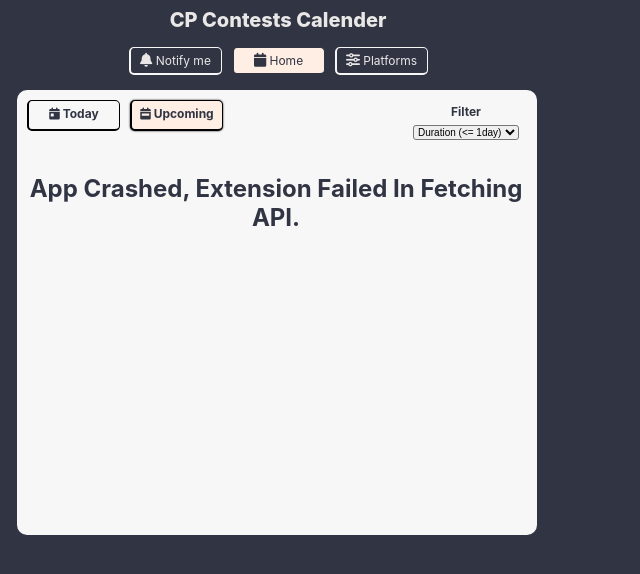
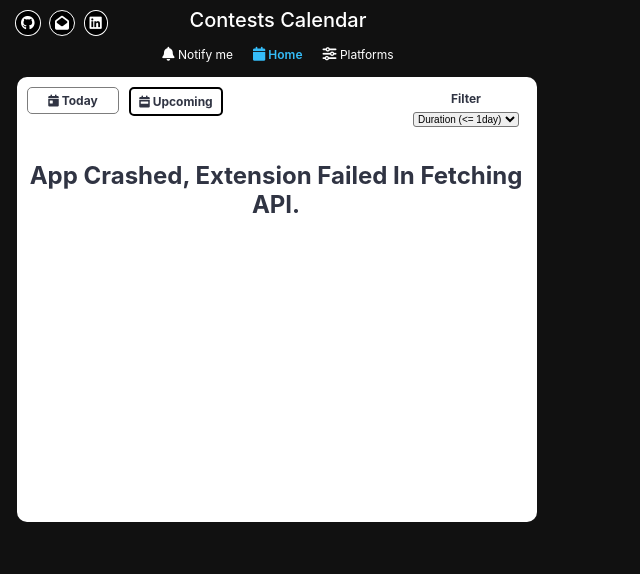
Before and after one commit to getlost01/cp-contest-calender, a browser extension: page index.html in a window 1280 px wide. Shown: the whole page, without its empty margins (0-640 px from the left). Drawn offline with Linux system fonts and the light colour scheme; no server answers.

Commit message:
v1.0.1.4

```diff
--- a/index.html
+++ b/index.html
@@ -13,6 +13,13 @@
   <link rel="stylesheet" href="style.css">
 </head>
 <body>
+
+  <div class="social">
+    <a href="https://github.com/getlost01/site-saver" target="_blank" rel="noopener noreferrer"><i class="fa-brands fa-github"></i></a>
+    <a href="https://mail.google.com/mail/u/0/?fs=1&tf=cm&to=creator.gl01@gmail.com" target="_blank" rel="noopener noreferrer"><i class="fa-solid fa-envelope-open"></i></a>
+    <a href="https://www.linkedin.com/in/aagam-jain-gl01/" target="_blank" rel="noopener noreferrer"><i class="fa-brands fa-linkedin"></i></a>
+  </div>
+
   <div class="loader">
     <h1>
     <span class="let1">l</span>
@@ -27,7 +34,7 @@
 
 
 <div class="mainDIV hidden">
-    <h3>CP Contests Calender</h3>
+    <h3>Contests Calendar</h3>
     <div class="lastoption hidden"></div>
     <div class="Options">
         <div class="btnOpt" id="btnAlarm">
--- a/js/script.js
+++ b/js/script.js
@@ -457,4 +457,5 @@ chrome.notifications.onButtonClicked.addListener((id,button)=>{
 			window.open(`${iddata.get(parseInt(id))[1]}`);
 		 }
 })
+
  // chrome.alarms.create("https://developer.chrome.com/docs/extensions/reference/", { when:new Date('Sat Jun 04 2022 12:24:58 GMT+0530 (India Standard Time)').getTime()});
--- a/style.css
+++ b/style.css
@@ -1,7 +1,7 @@
 :root {
   --bgcolor: #303443;
-    --fontcolor1: rgb(234, 231, 231);
-    --bordercolor:#f7f7f7;
+  --fontcolor1: rgb(255, 255, 255);
+  --bordercolor:#ffffff;
 }
 body{
   margin: 0;
@@ -11,13 +11,38 @@
   width: 550px;
   color: var(--fontcolor1);
   height: 550px;
-    background-color: var(--bgcolor);
+  background-color: #111;
 }
+
+.social{
+  position: absolute;
+  top: 0;
+  padding: 10px;
+  user-select: none;
+}
+.social a{
+  text-decoration: none;
+}
+.social i{
+  font-size: 14px;
+  margin: 0 2px;
+  padding: 5px;
+  border-radius: 50%;
+  border: 1px solid white;
+  background-color: rgb(0, 0, 0);
+  color: white;
+}
+.social i:hover{
+  transform: scale(1.1);
+  color: white;
+}
+
 h3{
    font-size: 20px;
    text-align: center;
-     font-weight: 800;
+   font-weight: 500;
    margin: 5px;
+   user-select: none;
 }
 .Options{
    display: flex;
@@ -30,24 +55,20 @@
 }
 .Options .btnOpt{
    /* background-color: aquamarine; */
-     width: 80px;
+   user-select: none;
+   user-select: none;
    font-size: 12px;
-     padding: 5px;
-     margin: 5px;
+   margin: 5px 10px;
    text-align: center;
-     border: 1px solid var(--bordercolor);
-     border-bottom: 2px solid var(--bordercolor);
-     border-left: 2px solid var(--bordercolor);
    border-radius: 5px;
    cursor:pointer;
 }
 .Options .btnOpt:hover{
-  box-shadow: 0 0 3px var(--bordercolor);
-  border-color: var(--bgcolor);
+  transform: scale(1.06);
 }
 .Options .okactive{
-  background-color: #ffeee3;
-  color: #303443;
+color: #35bdf9;
+font-weight: 600;
 border-color: var(--bgcolor);
 }
 .Options .fa-solid{
@@ -82,17 +103,15 @@
 }
 
 .MainCon #Home .optTool .btnOpt{
-  /* background-color: aquamarine; */
+user-select: none;
 width: 80px;
-  height: 18px;
+height: 15px;
 font-size: 12px;
 font-weight: bold;
 padding: 5px;
 margin: 5px;
 text-align: center;
-  border: 1px solid Black;
-  border-bottom: 2px solid black;
-  border-left: 2px solid black;
+border: 1px solid #7d7d7d;
 border-radius: 5px;
 cursor:pointer;
 }
@@ -100,8 +119,7 @@
 box-shadow: 0 0 2px black;
 }
 .MainCon #Home .optTool .okactive {
-  background-color: #ffeee3;
-  box-shadow: 0 0 2px black;
+border: 2px solid black;
 }
 .MainCon #Home .fil{
 position: relative;
@@ -134,8 +152,8 @@
  border-radius: 10px;
 }
 .MainCon #Home .tableCon .tableitem:hover , .MainCon #Alarm .alarmCon .tableitem:hover {
-  box-shadow: 0 0 2px black;
-  background-color: #ffeee3;
+box-shadow: 0 1px 2px black;
+background-color: #f9feff;
 }
 .MainCon #Home .tableCon .tableitem img , .MainCon #Alarm .alarmCon img{
 margin: 3px;
@@ -196,19 +214,20 @@ a{
 }
 
 .MainCon #Setting .eqplate{
-   height: 30px;
+ height: 40px;
  display: flex;
+ align-items: center;
  justify-content:flex-start;
  font-size: 20px;
-   margin: 19px 10px;
+ border-left: 4px solid black;
+ margin: 10px 10px;
  position: relative;
 }
 .MainCon #Setting .eqplate:hover{
-   background-color: #ffeee3;
+ transform: scale(0.99);
 }
 .MainCon #Setting .eqplate .logo{
 width: 450px;
-  border-left: 4px solid black;
 padding-left: 10px;
 }
 .MainCon #Setting .eqplate .logo img{
@@ -249,9 +268,16 @@ a{
 }
 
 .emptyAlarm{
+user-select: none;
 font-size: 14px;
 text-align: center;
-  color: red;
+color: #035dd1;
+border: 1px solid #1b73e8;
+padding: 10px 5px;
+margin-left: 3px;
+margin-top: 5px;
+border-radius: 10px;
+background-color: hsl(213, 82%, 96%);
 }
 
 /* ------ Loader   ------  */
@@ -260,7 +286,7 @@ a{
 height: 100%;
 width: 100%;
 font-size: 40px;
-  background: var(--bgcolor);
+background: #111;
 text-align: center;
 }
 
```
Also changed, not shown: manifest.json, 1 other file. Lines whose indentation alone changed are shown as unchanged.
